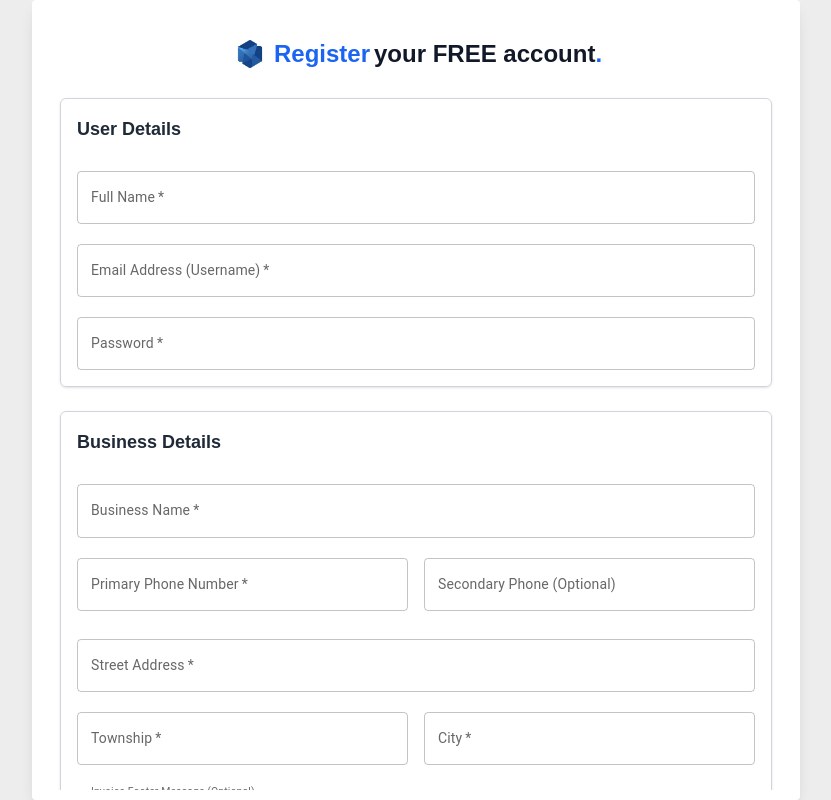
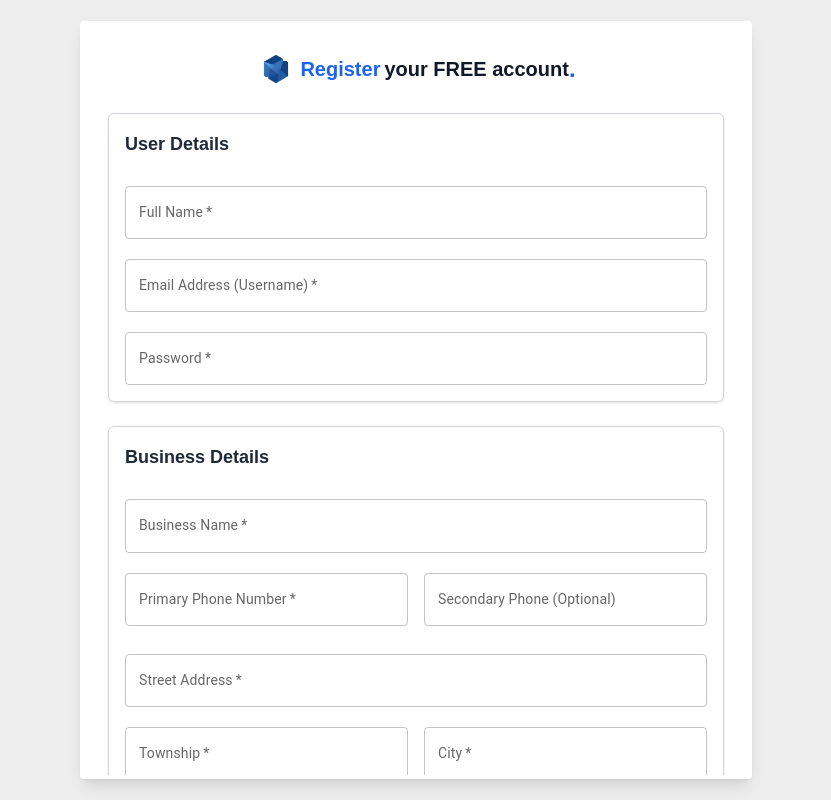
Before and after one commit to aunghein-dev/frontend_stocksManagement, a Next.js app: page /signup in a window 1280 px wide. Shown: the whole page, without its empty margins (224-1055 px from the left). Built offline with nearby package versions, Linux system fonts and the light colour scheme; no server answers.

Commit message:
Initial commit of Next.js stocks-management frontend project

```diff
--- a/src/app/signup/page.tsx
+++ b/src/app/signup/page.tsx
@@ -6,11 +6,11 @@ export default function SignupPage() {
   return (
      <div className='absolute top-0 left-0 w-full h-full flex items-center justify-center flex-col min-h-[100dvh]'>
 
-       <div className="flex items-center justify-center p-1 shadow-lg rounded-sm max-w-3xl w-full bg-white h-full">
+       <div className="flex items-center justify-center p-1 shadow-lg rounded-sm max-w-2xl w-full bg-white h-full sm:h-auto">
         <Toaster position="top-center" reverseOrder={false} />
         <div className="w-full px-2 sm:px-6 py-6
-                         overflow-auto custom-scrollbar h-[calc(100dvh-20px)]">
-            <h1 className="text-xl font-extrabold text-gray-900 mb-6 text-center flex items-center justify-center sm:text-2xl">
+                         overflow-auto custom-scrollbar sm:h-[calc(100dvh-50px)] h-full">
+            <h1 className="text-xl font-extrabold text-gray-900 mb-6 text-center flex items-center justify-center">
               <div className="w-10 h-10 mr-1">
                 <Image
                   src="/onlylogo.png"
```
